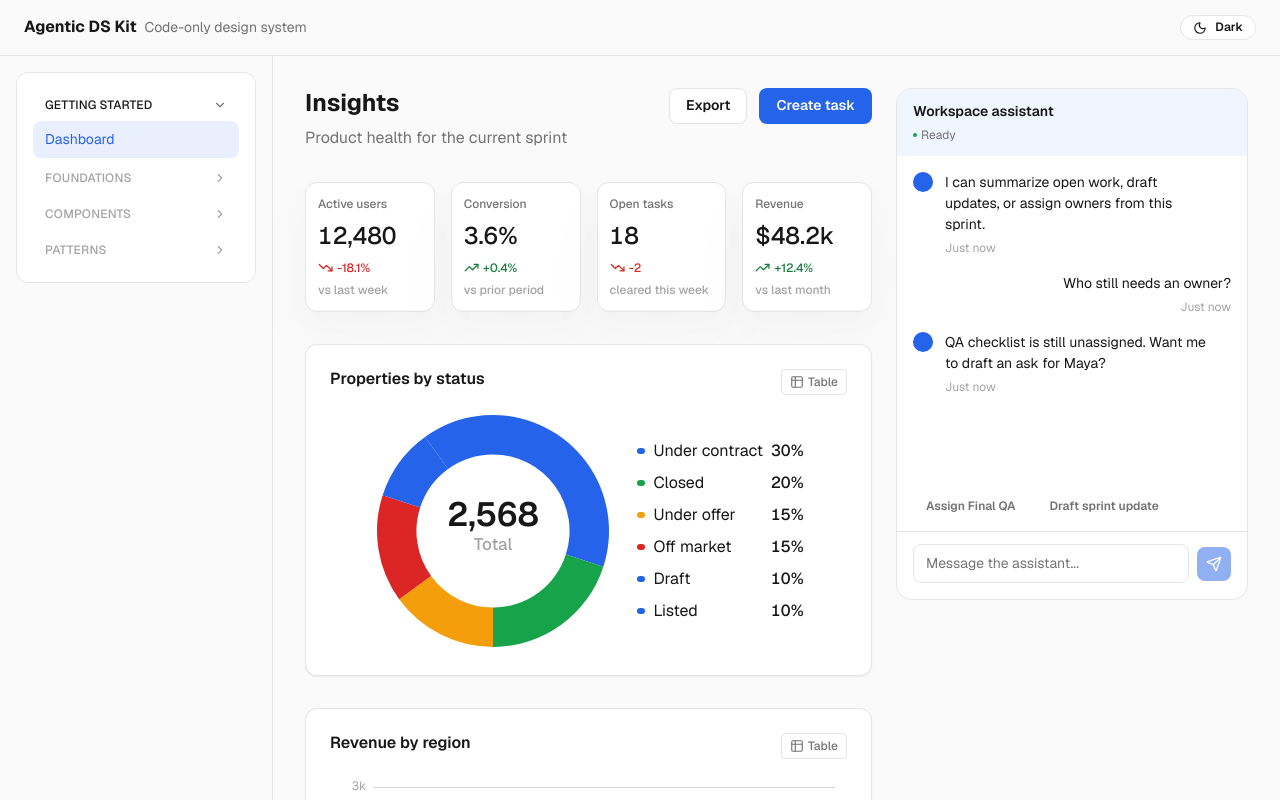
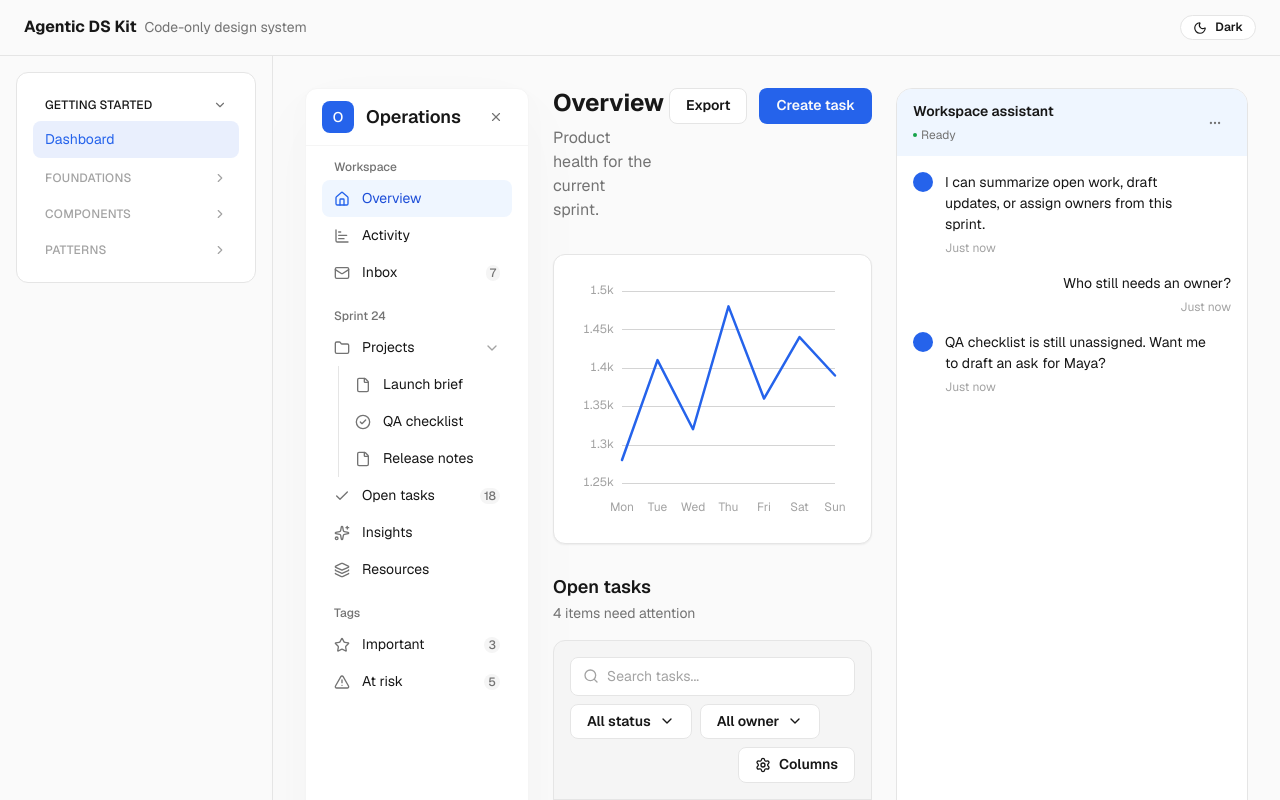
Before and after one commit to borisj74/agentic-ds-kit, a Next.js app: page / in a window 1280 px wide. Shown: the top 800 px of the page. Built offline with nearby package versions, Linux system fonts and the light colour scheme.

Commit message:
Reshape Overview dashboard and drop extra pattern demos
Compose SideNav, line chart, task DataTable, and Chat on home.
Remove settings-form and list-detail from the patterns playground.

Co-authored-by: borisj74 <borisj74@gmail.com>

```diff
--- a/app/page.tsx
+++ b/app/page.tsx
@@ -1,95 +1,69 @@
 import { Chat } from "@/ui/Chat";
 import { DashboardPattern } from "@/ui/patterns/DashboardPattern";
+import { SideNav } from "@/ui/SideNav";
+import type { SideNavGroup, SideNavItem } from "@/ui/SideNav";
 import styles from "./playground.module.css";
 
-const metrics = [
+const NAV_GROUPS: SideNavGroup[] = [
   {
-    label: "Active users",
-    value: "12,480",
-    trend: "down" as const,
-    delta: "-18.1%",
-    hint: "vs last week",
+    label: "Workspace",
+    items: [
+      { id: "overview", label: "Overview", href: "/", icon: "House", active: true },
+      { id: "activity", label: "Activity", icon: "ChartBar" },
+      { id: "inbox", label: "Inbox", icon: "Mail", badge: "7" },
+    ],
   },
   {
-    label: "Conversion",
-    value: "3.6%",
-    trend: "up" as const,
-    delta: "+0.4%",
-    hint: "vs prior period",
+    label: "Sprint 24",
+    items: [
+      {
+        id: "projects",
+        label: "Projects",
+        icon: "Folder",
+        items: [
+          { id: "launch-brief", label: "Launch brief", icon: "File" },
+          { id: "qa-checklist", label: "QA checklist", icon: "CircleCheck" },
+          { id: "release-notes", label: "Release notes", icon: "File" },
+        ],
+      },
+      { id: "tasks", label: "Open tasks", icon: "Check", badge: "18" },
+      { id: "insights", label: "Insights", icon: "Sparkles" },
+      { id: "resources", label: "Resources", icon: "Layers" },
+    ],
   },
   {
-    label: "Open tasks",
-    value: "18",
-    trend: "down" as const,
-    delta: "-2",
-    hint: "cleared this week",
-  },
-  {
-    label: "Revenue",
-    value: "$48.2k",
-    trend: "up" as const,
-    delta: "+12.4%",
-    hint: "vs last month",
+    label: "Tags",
+    items: [
+      { id: "tag-important", label: "Important", icon: "Star", badge: "3" },
+      { id: "tag-at-risk", label: "At risk", icon: "TriangleAlert", badge: "5" },
+    ],
   },
 ];
 
-const pie = [
-  { label: "Under contract", value: 770 },
-  { label: "Closed", value: 514 },
-  { label: "Under offer", value: 385 },
-  { label: "Off market", value: 385 },
-  { label: "Draft", value: 258 },
-  { label: "Listed", value: 256 },
+const NAV_FOOTER: SideNavItem[] = [
+  { id: "invite", label: "Invite members", icon: "CirclePlus" },
+  { id: "settings", label: "Settings", icon: "Settings" },
 ];
-
-const bar = [
-  { label: "North", value: 2500 },
-  { label: "South", value: 2600 },
-  { label: "East", value: 1800 },
-  { label: "West", value: 2100 },
-];
-
-const line = [
-  { label: "Mon", value: 1240 },
-  { label: "Tue", value: 1380 },
-  { label: "Wed", value: 1290 },
-  { label: "Thu", value: 1520 },
-  { label: "Fri", value: 1680 },
-  { label: "Sat", value: 1410 },
-  { label: "Sun", value: 1320 },
-];
-
-const table = {
-  caption: "Sprint backlog",
-  columns: [
-    { key: "task", header: "Task" },
-    { key: "owner", header: "Owner" },
-    { key: "status", header: "Status" },
-  ],
-  rows: [
-    { task: "Launch brief", owner: "Maya Chen", status: "In review" },
-    { task: "QA checklist", owner: "Unassigned", status: "Blocked" },
-    { task: "Release notes", owner: "Jordan Lee", status: "Ready" },
-    { task: "Support macros", owner: "Alex Rivera", status: "In progress" },
-  ],
-};
 
 export default function Home() {
   return (
     <div className={styles.page}>
       <div className={styles.opsShell}>
         <div className={styles.ops}>
-          <DashboardPattern metrics={metrics} table={table} pie={pie} bar={bar} line={line} />
+          <SideNav title="Operations" mark="O" groups={NAV_GROUPS} footer={NAV_FOOTER} />
+          <DashboardPattern />
           <aside className={styles.rail}>
             <Chat
               title="Workspace assistant"
               status="Ready"
               placeholder="Message the assistant..."
+              menuItems={[{ label: "Refresh" }]}
               suggestions={["Assign Final QA", "Draft sprint update"]}
               messages={[
                 {
                   role: "assistant",
-                  content: "I can summarize open work, draft updates, or assign owners from this sprint.",
+                  content:
+                    "I can summarize open work, draft updates, or assign owners from this sprint.",
                   timestamp: "Just now",
                 },
                 {
--- a/app/playground.module.css
+++ b/app/playground.module.css
@@ -16,30 +16,39 @@
 }
 
 .opsShell {
-  max-width: 80rem;
+  max-width: 90rem;
   margin: 0 auto;
 }
 
 .ops {
   display: grid;
-  grid-template-columns: minmax(0, 1fr) minmax(18rem, 22rem);
+  grid-template-columns: auto minmax(0, 1fr) minmax(18rem, 22rem);
   gap: var(--space-6);
-  align-items: start;
+  align-items: stretch;
+  min-height: calc(100vh - var(--playground-topbar-height) - var(--space-8) * 2);
 }
 
 .rail {
   position: sticky;
   top: var(--space-4);
   min-width: 0;
+  min-height: 32rem;
 }
 
-@media (max-width: 1024px) {
+@media (max-width: 1200px) {
   .ops {
-    grid-template-columns: minmax(0, 1fr);
+    grid-template-columns: auto minmax(0, 1fr);
   }
 
   .rail {
+    grid-column: 1 / -1;
     position: static;
+  }
+}
+
+@media (max-width: 900px) {
+  .ops {
+    grid-template-columns: minmax(0, 1fr);
   }
 }
 
--- a/contracts/index.json
+++ b/contracts/index.json
@@ -407,7 +407,7 @@
   },
   {
     "id": "dashboard",
-    "intent": "Dashboard blueprint: PageHeader, Scoreboard, charts, Section, Table, Buttons.",
+    "intent": "Dashboard blueprint: PageHeader, LineChart, Section, DataTable, Buttons.",
     "group": "pattern",
     "path": "contracts/patterns/dashboard.json",
     "status": "stable"
--- a/lib/playground-nav.ts
+++ b/lib/playground-nav.ts
@@ -95,6 +95,7 @@ export function buildPlaygroundNavGroups(pathname: string, hash: string): AppNav
       const frag = fragment.toLowerCase();
       if (!h && path === "/foundations" && frag === "color") return true;
       if (!h && path === "/components" && frag === "button") return true;
+      if (!h && path === "/patterns" && frag === "dashboard") return true;
       return h === frag;
     }
     return !h;
@@ -147,11 +148,7 @@ export function buildPlaygroundNavGroups(pathname: string, hash: string): AppNav
     },
     {
       label: "Patterns",
-      items: [
-        leaf("/patterns#dashboard", "dashboard"),
-        leaf("/patterns#settings-form", "settings-form"),
-        leaf("/patterns#list-detail", "list-detail"),
-      ],
+      items: [leaf("/patterns#dashboard", "dashboard")],
     },
   ];
 }
--- a/ui/patterns/DashboardPattern/DashboardPattern.tsx
+++ b/ui/patterns/DashboardPattern/DashboardPattern.tsx
@@ -1,34 +1,61 @@
-import { BarChart } from "@/ui/BarChart";
 import { Button } from "@/ui/Button";
+import { DataTable } from "@/ui/DataTable";
+import type { DataTableColumn, DataTableRow } from "@/ui/DataTable";
 import { LineChart } from "@/ui/LineChart";
 import { PageHeader } from "@/ui/PageHeader";
-import { PieChart } from "@/ui/PieChart";
-import { Scoreboard } from "@/ui/Scoreboard";
 import { Section } from "@/ui/Section";
-import { Table } from "@/ui/Table";
 import type { ChartDatum } from "@/ui/shared/chartMath";
-import type { ScorecardProps } from "@/ui/Scorecard";
-import type { TableColumn } from "@/ui/Table";
 import styles from "./patterns.module.css";
 
-export interface DashboardPatternProps {
-  metrics: ScorecardProps[];
-  table: {
-    columns: TableColumn[];
-    rows: Record<string, string>[];
-    caption?: string;
-  };
-  pie?: ChartDatum[];
-  bar?: ChartDatum[];
-  line?: ChartDatum[];
-}
+const WEEKLY_USERS: ChartDatum[] = [
+  { label: "Mon", value: 1280 },
+  { label: "Tue", value: 1410 },
+  { label: "Wed", value: 1320 },
+  { label: "Thu", value: 1480 },
+  { label: "Fri", value: 1360 },
+  { label: "Sat", value: 1440 },
+  { label: "Sun", value: 1390 },
+];
 
-export function DashboardPattern({ metrics, table, pie, bar, line }: DashboardPatternProps) {
+const TASK_COLUMNS: DataTableColumn[] = [
+  { key: "task", header: "Task" },
+  { key: "owner", header: "Owner" },
+  { key: "status", header: "Status" },
+];
+
+const TASK_ROWS: DataTableRow[] = [
+  {
+    id: "launch-brief",
+    task: "Launch brief",
+    owner: "Maya Chen",
+    status: { type: "badge", label: "In review", tone: "warning" },
+  },
+  {
+    id: "qa-checklist",
+    task: "QA checklist",
+    owner: "Unassigned",
+    status: { type: "badge", label: "Blocked", tone: "danger" },
+  },
+  {
+    id: "release-notes",
+    task: "Release notes",
+    owner: "Jordan Lee",
+    status: { type: "badge", label: "Ready", tone: "success" },
+  },
+  {
+    id: "support-macros",
+    task: "Support macros",
+    owner: "Alex Rivera",
+    status: { type: "badge", label: "In progress", tone: "info" },
+  },
+];
+
+export function DashboardPattern() {
   return (
     <div className={styles.pattern}>
       <PageHeader
-        title="Insights"
-        subtitle="Product health for the current sprint"
+        title="Overview"
+        subtitle="Product health for the current sprint."
         actions={
           <>
             <Button variant="secondary" size="md">
@@ -40,24 +67,21 @@ export function DashboardPattern({ metrics, table, pie, bar, line }: DashboardPa
           </>
         }
       />
-      <Scoreboard items={metrics} aria-label="Sprint health" />
-      {pie ? (
-        <PieChart title="Properties by status" data={pie} />
-      ) : null}
-      {bar ? <BarChart title="Revenue by region" data={bar} /> : null}
-      {line ? (
-        <LineChart title="Weekly active users" data={line} variant="area" />
-      ) : null}
-      <Section
-        title="Open tasks"
-        description="Items that need attention"
-        actions={
-          <Button variant="secondary" size="sm">
-            View all
-          </Button>
-        }
-      >
-        <Table columns={table.columns} rows={table.rows} caption={table.caption} />
+      <LineChart data={WEEKLY_USERS} variant="line" showTable={false} />
+      <Section title="Open tasks" description="4 items need attention" collapsible={false}>
+        <DataTable
+          caption="Sprint backlog"
+          selectable
+          toolbar
+          searchPlaceholder="Search tasks..."
+          filters={[
+            { key: "status", label: "Status" },
+            { key: "owner", label: "Owner" },
+          ]}
+          columnSettings
+          columns={TASK_COLUMNS}
+          rows={TASK_ROWS}
+        />
       </Section>
     </div>
   );
--- a/ui/patterns/DashboardPattern/index.ts
+++ b/ui/patterns/DashboardPattern/index.ts
@@ -1,2 +1 @@
 export { DashboardPattern } from "./DashboardPattern";
-export type { DashboardPatternProps } from "./DashboardPattern";
```
Also changed, not shown: app/patterns/page.tsx (+6 -64 lines), contracts/patterns/dashboard.json (+4 -5 lines).
